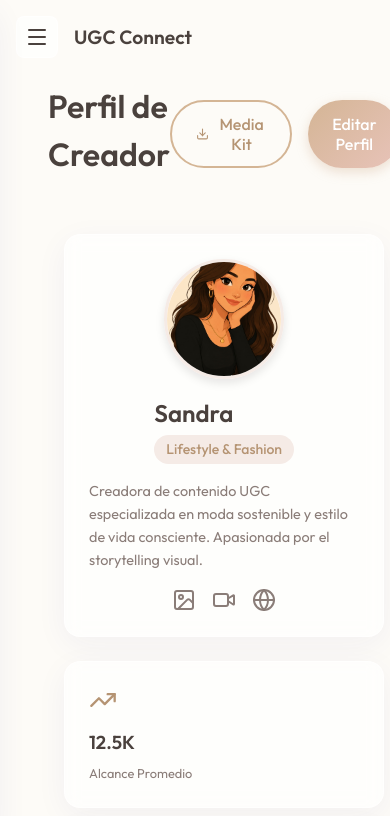
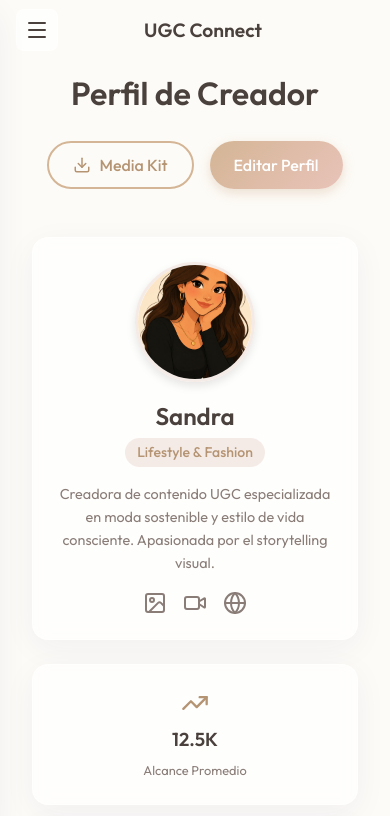
Before and after one commit to Sandrabc14/plataformaugc, a React (Vite) app: page /profile in a window 390 px wide. Shown: the top 816 px of the page. Built offline with nearby package versions, Linux system fonts and the light colour scheme.

Commit message:
Center content on mobile view

```diff
--- a/src/index.css
+++ b/src/index.css
@@ -186,6 +186,49 @@ p {
     width: 100vw;
   }
 
+  /* Centering on mobile */
+  .container {
+    padding: 0 !important;
+    display: flex;
+    flex-direction: column;
+    align-items: center;
+  }
+
+  header {
+    flex-direction: column;
+    align-items: center;
+    text-align: center;
+    gap: 1rem;
+    width: 100%;
+  }
+
+  header.flex.justify-between {
+    flex-direction: column !important;
+  }
+
+  h1, h2, h3, p {
+    text-align: center;
+  }
+
+  .mobile-menu-btn {
+    justify-content: center;
+    position: relative;
+    width: 100%;
+  }
+
+  .mobile-menu-btn button {
+    position: absolute;
+    left: 0;
+  }
+
+  .glass-card, .glass-panel {
+    display: flex;
+    flex-direction: column;
+    align-items: center;
+    text-align: center;
+    width: 100%;
+  }
+
   .mobile-overlay {
     display: block;
     position: fixed;
```
